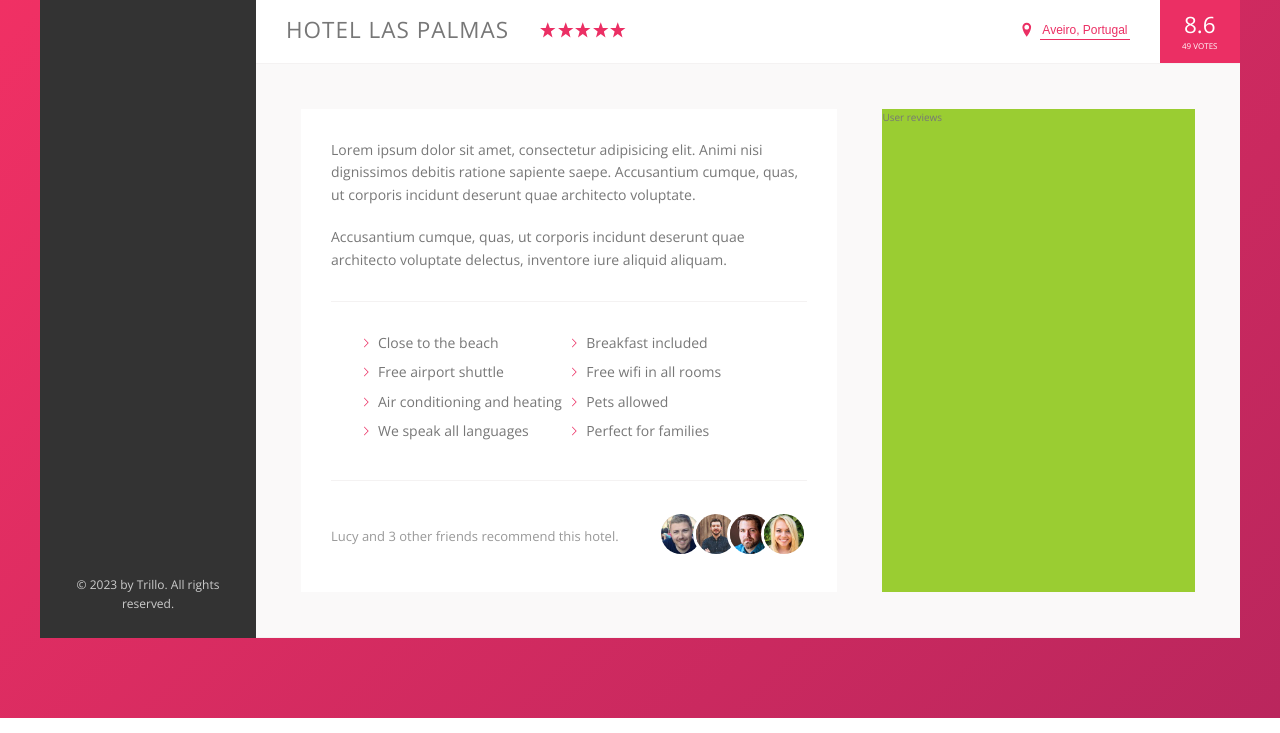
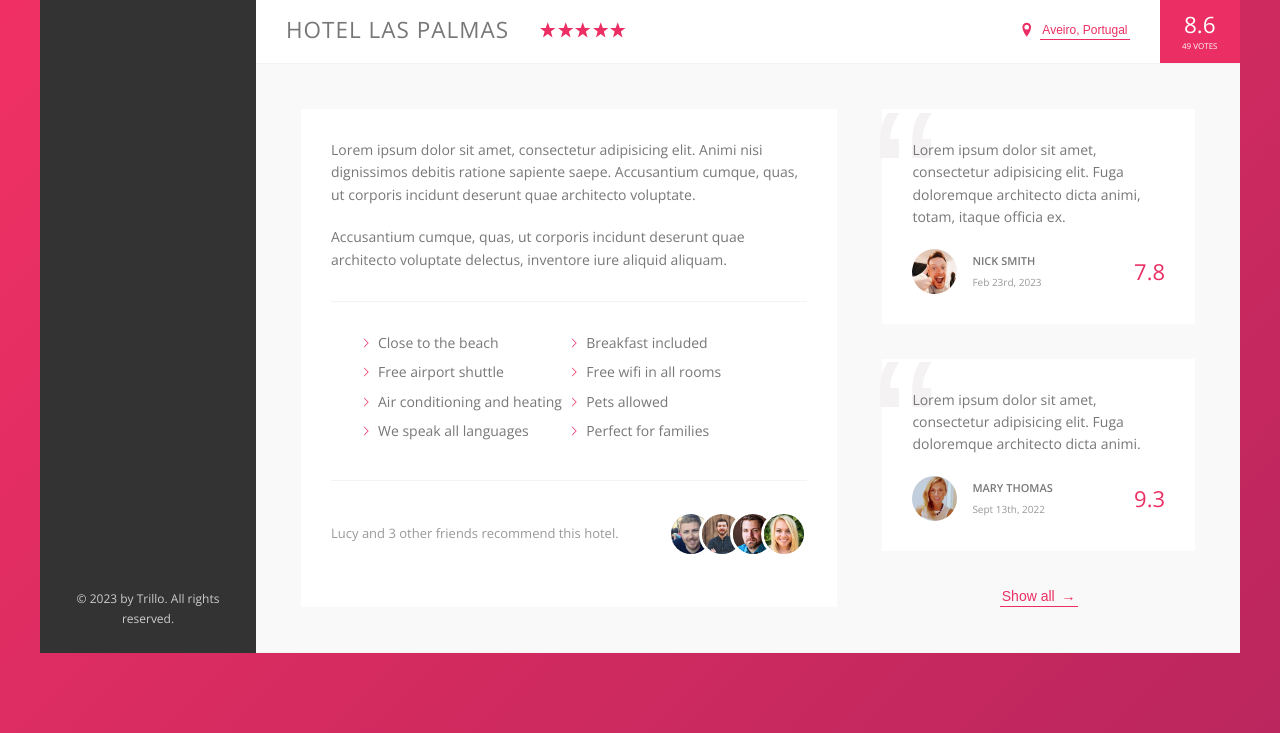
Before and after one commit to TanyaSeagull/Trillo, a website: page index.html in a window 1280 px wide. Shown: the part 538-1271 px from the top of the page. Drawn offline with nearby package versions, Linux system fonts and the light colour scheme.

Commit message:
User Review Section

```diff
--- a/index.html
+++ b/index.html
@@ -166,7 +166,37 @@
                         </div>
 
                         <div class="user-reviews">
-                            User reviews
+                            <figure class="review">
+                                <blockquote class="review__text">
+                                    Lorem ipsum dolor sit amet, consectetur adipisicing elit. Fuga doloremque architecto dicta animi, totam, itaque officia ex.
+                                </blockquote>
+                                <figcaption class="review__user">
+                                    <img src="img/user-1.jpg" alt="User 1" class="review__photo">
+                                    <div class="review__user-box">
+                                        <p class="review__user-name">Nick Smith</p>
+                                        <p class="review__user-date">Feb 23rd, 2023</p>
+                                    </div>
+                                    <div class="review__rating">7.8</div>
+                                </figcaption>
+                            </figure>
+
+                            <figure class="review">
+                                <blockquote class="review__text">
+                                    Lorem ipsum dolor sit amet, consectetur adipisicing elit. Fuga doloremque architecto dicta animi.
+                                </blockquote>
+                                <figcaption class="review__user">
+                                    <img src="img/user-2.jpg" alt="User 2" class="review__photo">
+                                    <div class="review__user-box">
+                                        <p class="review__user-name">Mary Thomas</p>
+                                        <p class="review__user-date">Sept 13th, 2022</p>
+                                    </div>
+                                    <div class="review__rating">9.3</div>
+                                </figcaption>
+                            </figure>
+
+                            <button class="btn-inline">
+                                Show all <span>&rarr;</span>
+                            </button>
                         </div>
                     </div>
                 </main>
--- a/sass/_components.scss
+++ b/sass/_components.scss
@@ -267,8 +267,17 @@
     cursor: pointer;
     transition: all .2s;
 
+    & span {
+        margin-left: 3px;
+        transition: margin-left .2s;
+    }
+
     &:hover {
         color: var(--color-Grey-dark-1);
+
+        span {
+            margin-left: 8px;
+        }
     }
 
     &:focus {
@@ -347,7 +356,7 @@
     }
 
     &__friends {
-
+        display: flex;
     }
 
     &__photo {
@@ -362,3 +371,68 @@
         }
     }
 }
+
+////////REVIEWS
+.review {
+    background-color: #fff;
+    box-shadow: var(--shadow-light);
+    padding: 3rem;
+    margin-bottom: 3.5rem;
+    position: relative;
+
+
+    &__text {
+        margin-bottom: 2rem;
+        z-index: 10;
+        position: relative;
+        z-index: 10;
+        position: relative;
+        overflow: hidden;
+    }
+
+    &__user {
+        display: flex;
+        align-items: center;
+    }
+
+    &__photo {
+        height: 4.5rem;
+        width: 4.5rem;
+        border-radius: 50%;
+        margin-right: 1.5rem;
+    }
+
+    &__user-box {
+        margin-right: auto;
+    }
+
+    &__user-name {
+        font-size: 1.1rem;
+        font-weight: 600;
+        text-transform: uppercase;
+        margin-bottom: .4rem;
+    }
+
+    &__user-date {
+        font-size: 1rem;
+        color: var(--color-Grey-dark-3);
+    }
+
+    &__rating {
+        color: var(--color-primary);
+        font-size: 2.2rem;
+        font-weight: 300;
+    }
+
+    &::before {
+        content: "\201C";
+        position: absolute;
+        top: -2.75rem;
+        left: -1rem;
+        line-height: 1;
+        font-size: 20rem;
+        font-family: sans-serif;
+        color: var(--color-Grey-light-2);
+        z-index: 1;
+    }
+}
--- a/sass/_layout.scss
+++ b/sass/_layout.scss
@@ -36,6 +36,7 @@
 }
 
 .detail {
+    font-size: 1.4rem;
     display: flex;
     padding: 4.5rem;
     background-color: var(--color-Grey-light-1);
@@ -43,7 +44,6 @@
 }
 
 .description {
-    font-size: 1.4rem;
     background-color: #fff;
     box-shadow: var(--shadow-light);
     padding: 3rem;
@@ -52,6 +52,8 @@
 }
 
 .user-reviews {
-background-color: yellowgreen;
-flex: 1;
+    flex: 1;
+    display: flex;
+    flex-direction: column;
+    align-items: center;
 }
```
Also changed, not shown: css/style.css.
